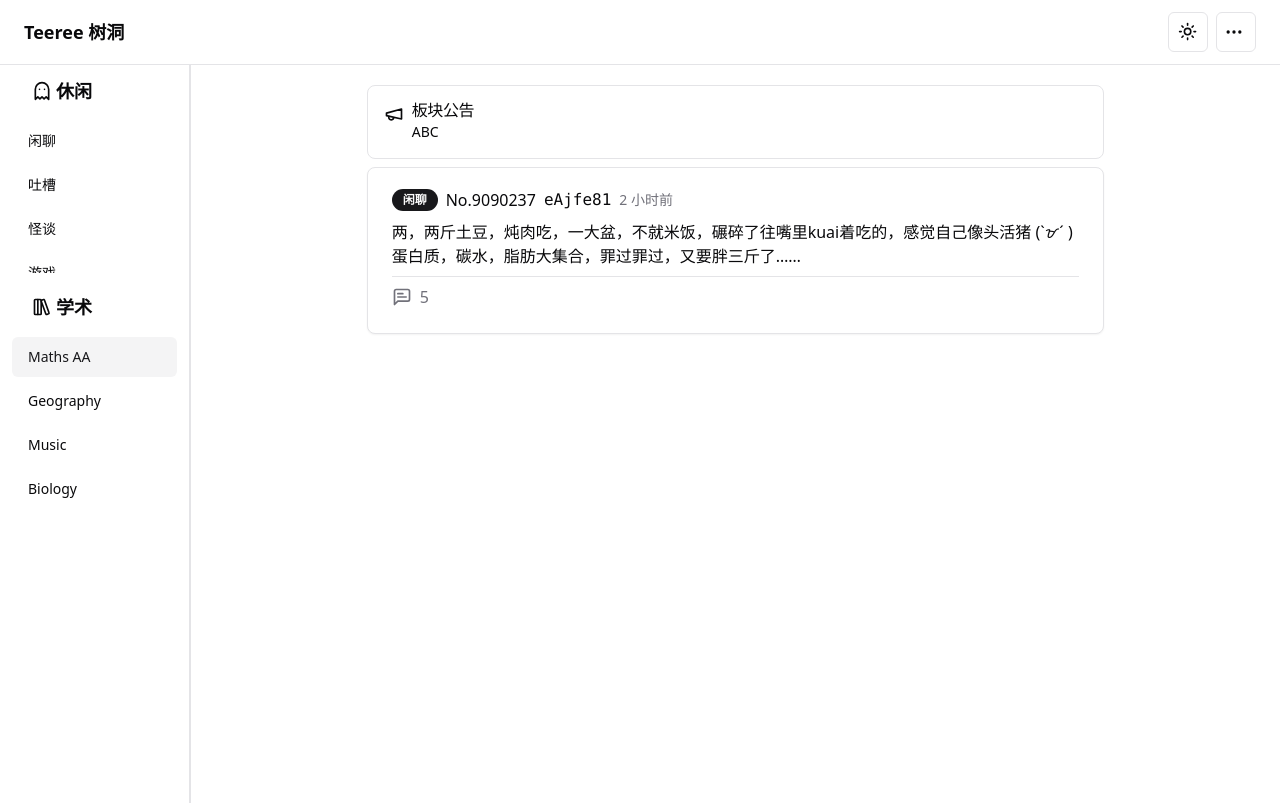
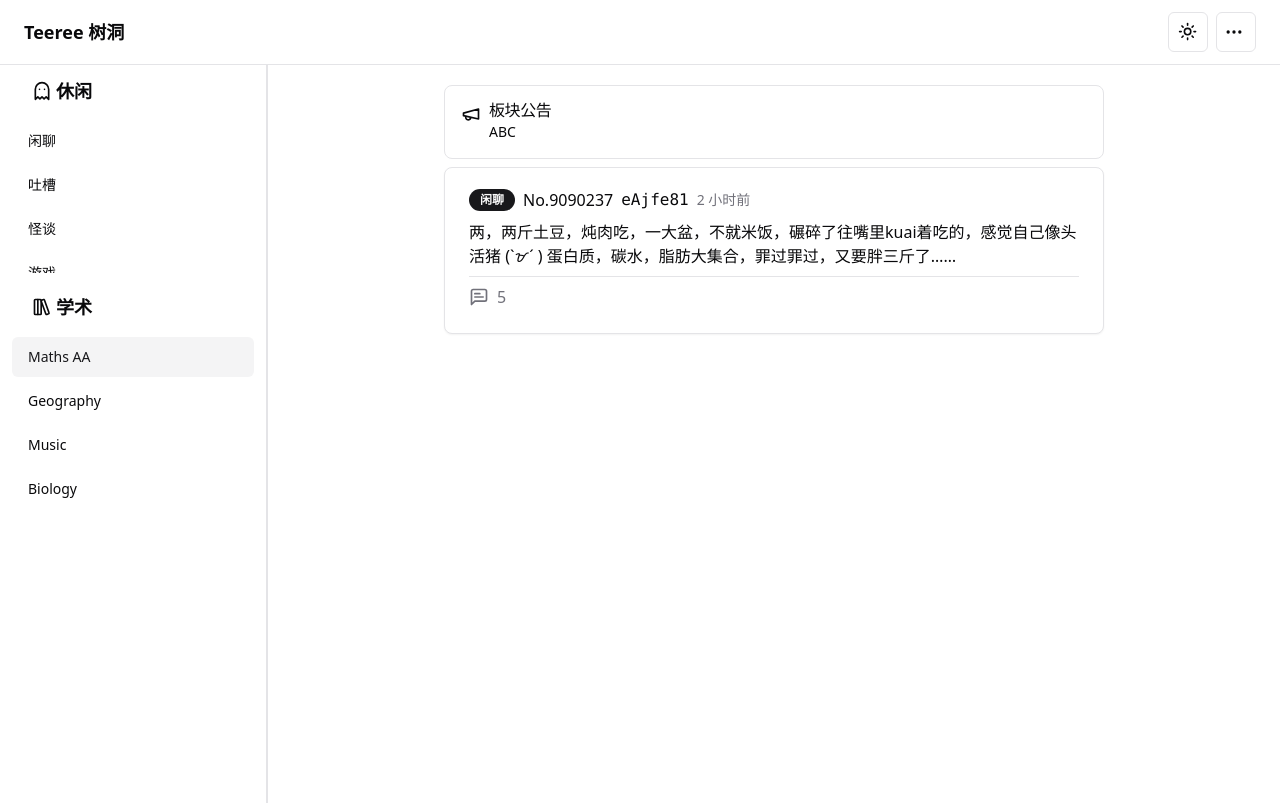
Before and after one commit to teeree-ph/teeree-frontend, a Next.js app: page /category/aa in a window 1280 px wide. Built offline with nearby package versions, Linux system fonts and the light colour scheme.

Commit message:
fix: Widen sidebar

```diff
--- a/src/app/category/[category]/page.tsx
+++ b/src/app/category/[category]/page.tsx
@@ -5,6 +5,7 @@ import {Alert, AlertDescription, AlertTitle} from "@/components/ui/alert";
 import {Card, CardContent} from "@/components/ui/card";
 import {Badge} from "@/components/ui/badge";
 import {Separator} from "@/components/ui/separator";
+import Link from "next/link";
 
 interface CategoryParams {
   category: string
@@ -36,9 +37,11 @@ export default function CategoryPage({ params }: CategoryProps) {
                 <p className="text-sm text-muted-foreground">2 小时前</p>
               </div>
               <div>
-                两，两斤土豆，炖肉吃，一大盆，不就米饭，碾碎了往嘴里kuai着吃的，感觉自己像头活猪
-                (`ᝫ´ )
-                蛋白质，碳水，脂肪大集合，罪过罪过，又要胖三斤了……
+                <Link href="" className="hover:underline">
+                  两，两斤土豆，炖肉吃，一大盆，不就米饭，碾碎了往嘴里kuai着吃的，感觉自己像头活猪
+                  (`ᝫ´ )
+                  蛋白质，碳水，脂肪大集合，罪过罪过，又要胖三斤了……
+                </Link>
               </div>
               <Separator></Separator>
               <div className="flex space-x-2 items-start">
--- a/src/app/layout.tsx
+++ b/src/app/layout.tsx
@@ -33,7 +33,7 @@ export default function RootLayout({
         </header>
         <main>
           <div className="flex w-full">
-            <div className="flex-initial w-60 h-[calc(100vh_-_62px)]">
+            <div className="flex-initial w-62 h-[calc(100vh_-_62px)]">
               <SideBar></SideBar>
             </div>
             {children}
```
